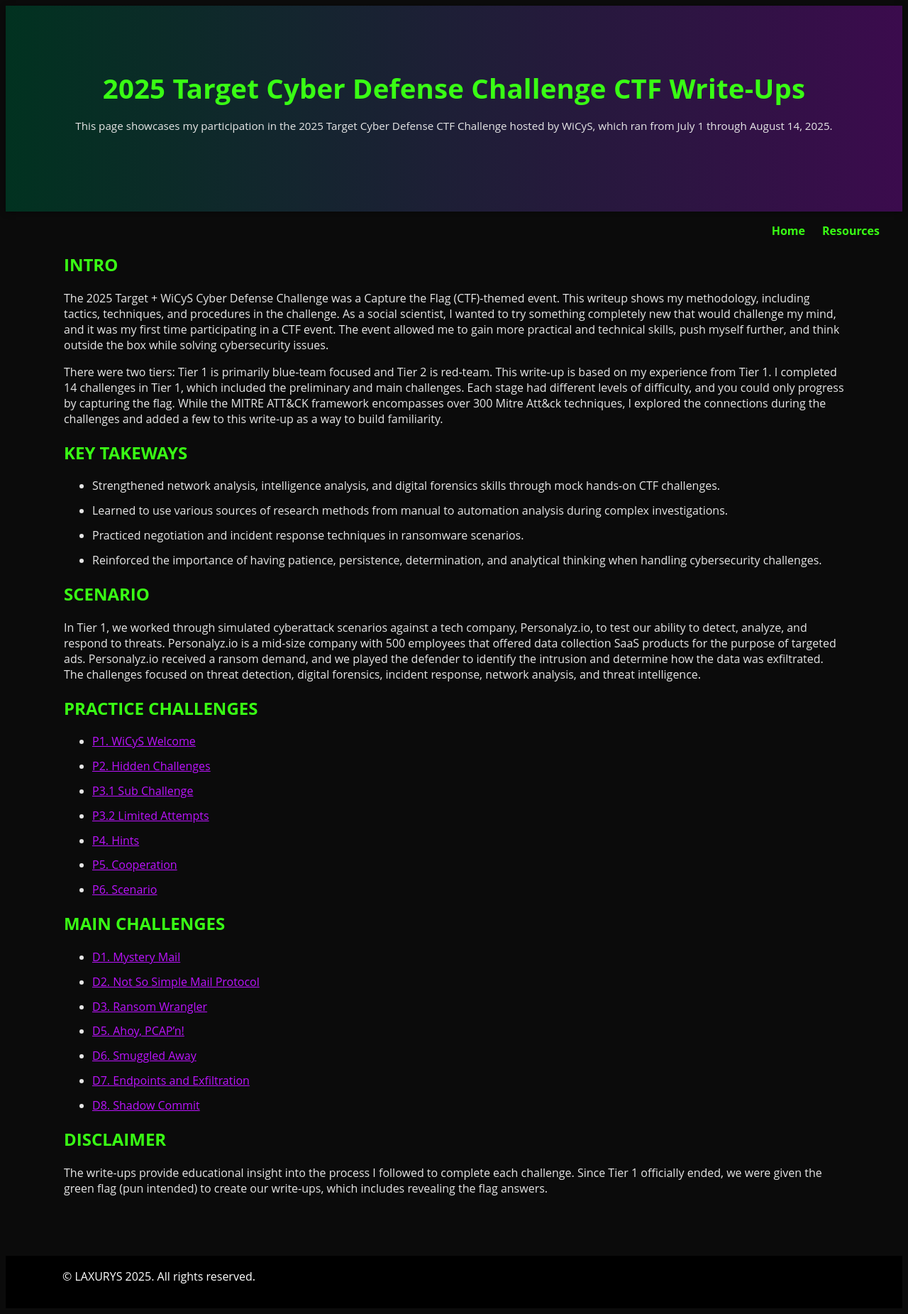
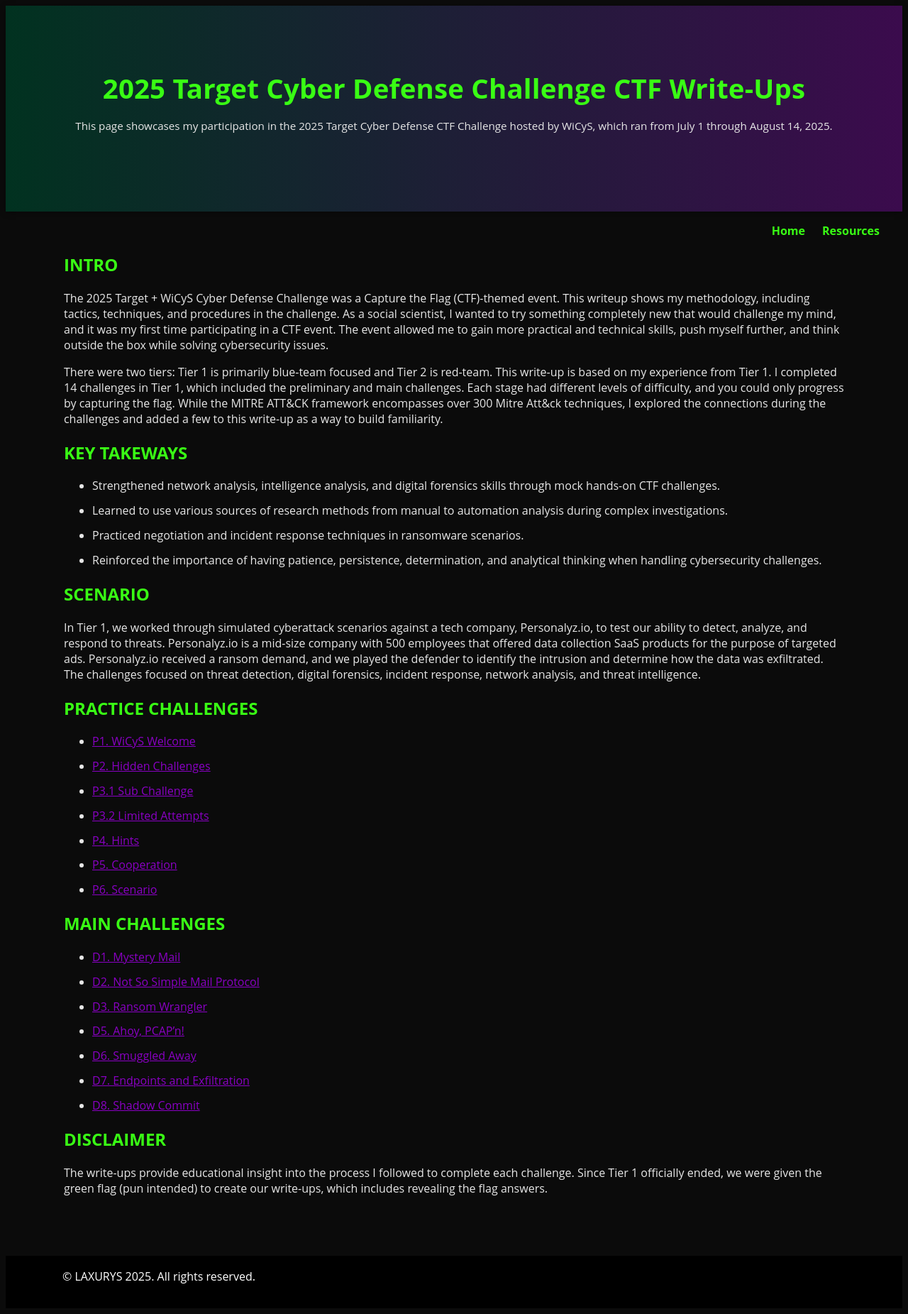
Before and after one commit to glsanclem/2025_wicys_target_ctf, a Jekyll site: the page built from index.md, in a window 1280 px wide. Shown: the whole page at 71% size. Built offline with Jekyll 4.4.1, drawn with Linux system fonts in a browser that asks for light colours.

Commit message:
Update style.css

```diff
--- a/assets/css/style.css
+++ b/assets/css/style.css
@@ -48,7 +48,7 @@ body {
 
 /* ------------------- Links ------------------------------- */
 a {
- color: #BC13FE; /* neon purple links */
+ color: #8A00C4; /* neon purple links */
 }
 
 /* ------------------- Footer Styling ---------------------- */
```
